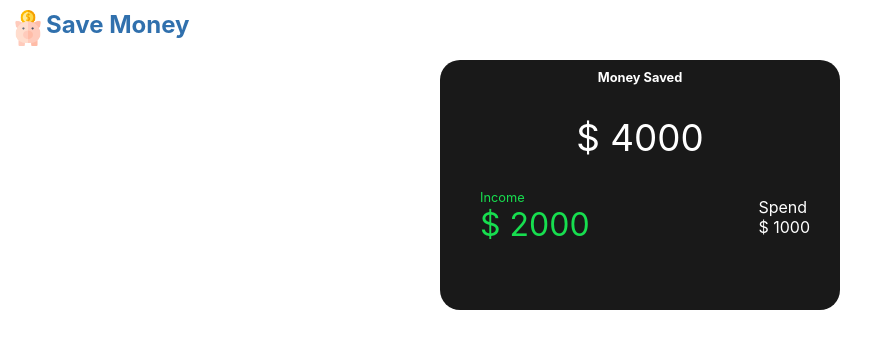
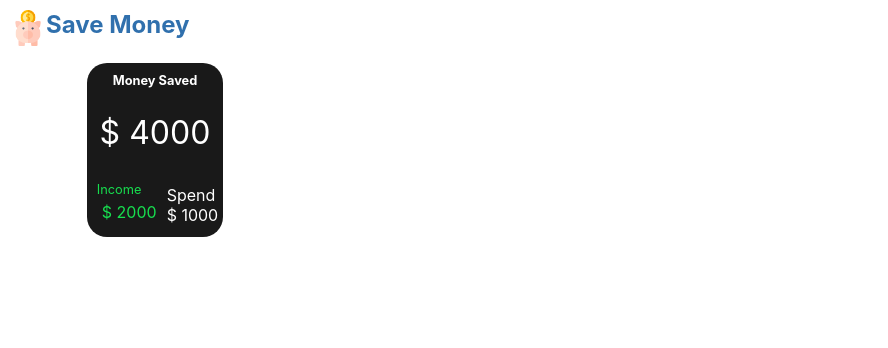
Before and after one commit to AdrianArcoGonzalez/SaveMoneyApp, a React (Create React App) app: page /main in a window 1280 px wide. Shown: the top 348 px of the page, without its empty margins (0-888 px from the left). Built offline with nearby package versions, Linux system fonts and the light colour scheme.

Commit message:
add style to card components

```diff
--- a/src/components/Card/CardStyled.ts
+++ b/src/components/Card/CardStyled.ts
@@ -6,64 +6,113 @@ const CardStyled = styled.section`
   align-items: center;
   flex-direction: column;
   color: white;
+  width: 310px;
+  height: 180px;
+  margin-bottom: 20px;
 
   .card-money-saved {
     display: flex;
     flex-direction: column;
     align-items: center;
     gap: 20px;
-    width: 400px;
-    height: 250px;
     border-radius: 20px;
     background-color: #191919;
   }
 
   .card-title {
-    padding: 10px;
+    padding: 5px;
     font-size: 0.8rem;
+    margin-top: 5px;
   }
 
   .card-main-info {
-    font-size: 2.3rem;
+    font-size: 2rem;
   }
 
   .money-stats {
-    width: 85%;
     display: flex;
+    width: 100%;
     align-items: center;
-    justify-content: space-between;
+    justify-content: center;
+    padding: 5px;
   }
 
-  .money-stats-specific {
+  .money-stats-income {
     display: flex;
     justify-content: center;
+    gap: 5px;
+    padding: 5px;
+  }
 
-    gap: 10px;
-    padding: 10px;
+  .arrow-up {
+    margin-top: 10px;
+    color: #17de4f;
+    font-size: 2rem;
   }
 
   .money-income {
     display: flex;
     flex-direction: column;
+    color: #17de4f;
+    font-size: 1rem;
+    padding: 5px;
   }
+
   .money-income-title {
     color: #17de4f;
     font-size: 0.8rem;
   }
 
-  .money-income {
-    color: #17de4f;
+  .money-spend-title {
+    color: #f7487a;
+    font-size: 0.8rem;
+  }
+
+  .money-stats-spend {
+    display: flex;
+    justify-content: center;
+    gap: 10px;
+    padding: 10px;
+  }
+
+  .money-spend {
+    padding: 5px;
+    display: flex;
+    flex-direction: column;
+    color: #f7487a;
+    font-size: 1rem;
+  }
+  .arrow-down {
+    margin-top: 10px;
+    color: #f7487a;
     font-size: 2rem;
+    transform: rotate(180deg);
   }
 
   .card-limit {
+    width: 90%;
     display: flex;
     flex-direction: column;
     align-items: center;
-    width: 400px;
-    height: 250px;
     border-radius: 20px;
+    gap: 20px;
     background-color: #3070ad;
+  }
+
+  .spend-limit {
+    font-size: 0.8rem;
+    color: black;
+    opacity: 80%;
+    text-align: right;
+    margin-right: 15px;
+    padding: 10px;
+  }
+
+  .spend-grafic {
+    width: 100%;
+    display: flex;
+    flex-direction: column;
+    justify-content: center;
   }
 `;
 
```
